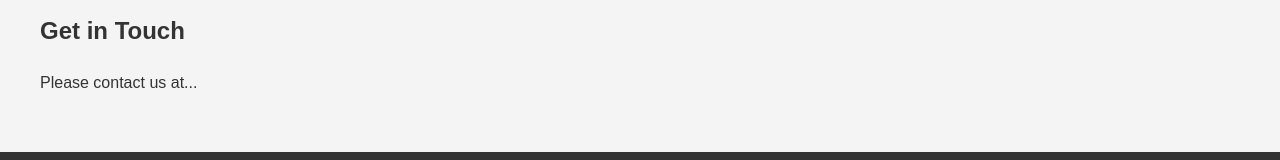
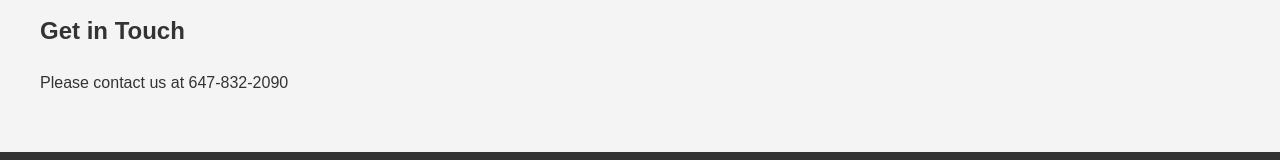
Before and after one commit to tulip-krishna/tulip-krishna.github.io, a plain HTML site: page index.html in a window 1280 px wide. Shown: the part 1713-1873 px from the top of the page. Drawn offline with Linux system fonts and the light colour scheme.

Commit message:
Update index.html

```diff
--- a/index.html
+++ b/index.html
@@ -104,7 +104,7 @@
 
     <section id="contact">
         <h2>Get in Touch</h2>
-        <p>Please contact us at...</p>
+        <p>Please contact us at 647-832-2090</p>
     </section>
 
     <footer>
```
